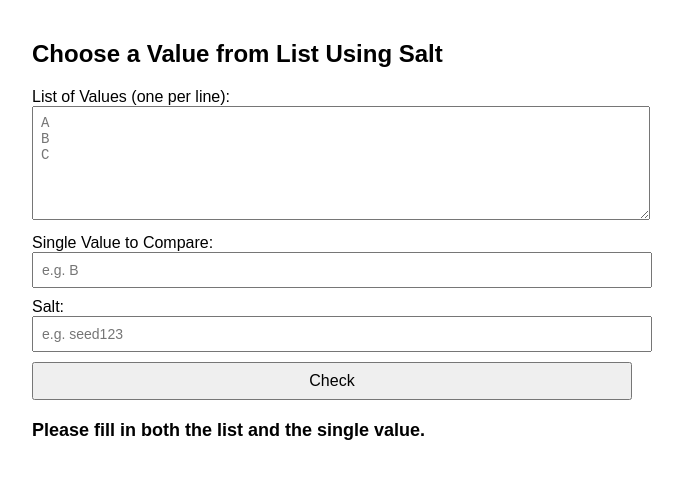
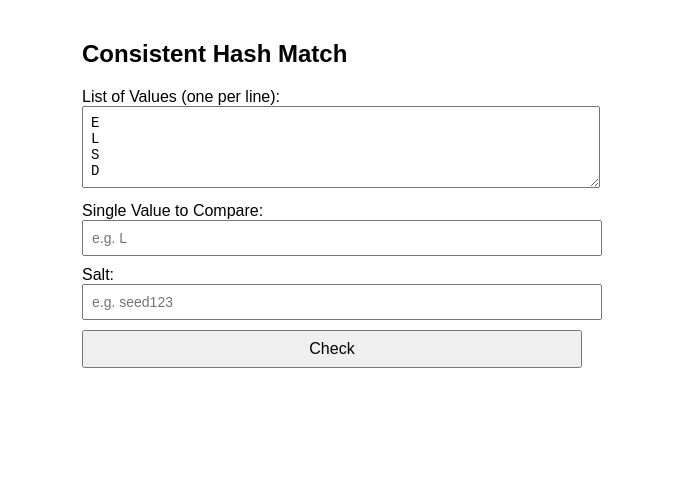
Before and after one commit to smadaar/smadaar.github.io, a plain HTML site: page index.html in a window 1280 px wide. Both pictures are taken after a click on the button "Check". Shown: the whole page, without its empty margins (308-991 px from the left). Drawn offline with Linux system fonts and the light colour scheme.

Commit message:
Update index.html

```diff
--- a/index.html
+++ b/index.html
@@ -2,22 +2,35 @@
 <html lang="en">
 <head>
   <meta charset="UTF-8" />
-  <title>Value Matcher</title>
+  <title>Hash Match Checker</title>
   <style>
-    body { font-family: Arial, sans-serif; padding: 20px; max-width: 600px; margin: auto; }
-    textarea, input, button { width: 100%; margin-bottom: 10px; padding: 8px; font-size: 14px; }
+    body { font-family: Arial, sans-serif; padding: 20px; max-width: 500px; margin: auto; }
+    textarea, input, button {
+      width: 100%;
+      margin-bottom: 10px;
+      padding: 8px;
+      font-size: 14px;
+    }
     button { font-size: 16px; }
-    #result { font-size: 18px; font-weight: bold; margin-top: 10px; }
+    #result {
+      font-size: 24px;
+      font-weight: bold;
+      text-align: center;
+      margin-top: 20px;
+    }
   </style>
 </head>
 <body>
-  <h2>Choose a Value from List Using Salt</h2>
+  <h2>Consistent Hash Match</h2>
 
   <label>List of Values (one per line):</label>
-  <textarea id="values" rows="6" placeholder="A&#10;B&#10;C"></textarea>
+  <textarea id="values" rows="4">E
+L
+S
+D</textarea>
 
   <label>Single Value to Compare:</label>
-  <input type="text" id="singleValue" placeholder="e.g. B" />
+  <input type="text" id="singleValue" placeholder="e.g. L" />
 
   <label>Salt:</label>
   <input type="text" id="salt" placeholder="e.g. seed123" />
@@ -27,37 +40,13 @@
   <div id="result"></div>
 
   <script>
-    // Simple djb2 hash
     function simpleHash(str) {
       let hash = 5381;
       for (let i = 0; i < str.length; i++) {
-        hash = ((hash << 5) + hash) + str.charCodeAt(i); // hash * 33 + c
+        hash = ((hash << 5) + hash) + str.charCodeAt(i);
       }
       return Math.abs(hash);
     }
 
     function checkMatch() {
-      const values = document.getElementById("values").value
-        .split("\n")
-        .map(v => v.trim())
-        .filter(v => v.length > 0);
-
-      const singleValue = document.getElementById("singleValue").value.trim();
-      const salt = document.getElementById("salt").value.trim();
-
-      if (!values.length || !singleValue) {
-        document.getElementById("result").innerText = "Please fill in both the list and the single value.";
-        return;
-      }
-
-      const hash = simpleHash(salt);
-      const index = hash % values.length;
-      const chosen = values[index];
-      const isMatch = (chosen === singleValue);
-
-      document.getElementById("result").innerText =
-        `Chosen Value: ${chosen}\nMatch: ${isMatch ? "✅ True" : "❌ False"}`;
-    }
-  </script>
-</body>
-</html>
+      const values = document.getElementById("values
```
